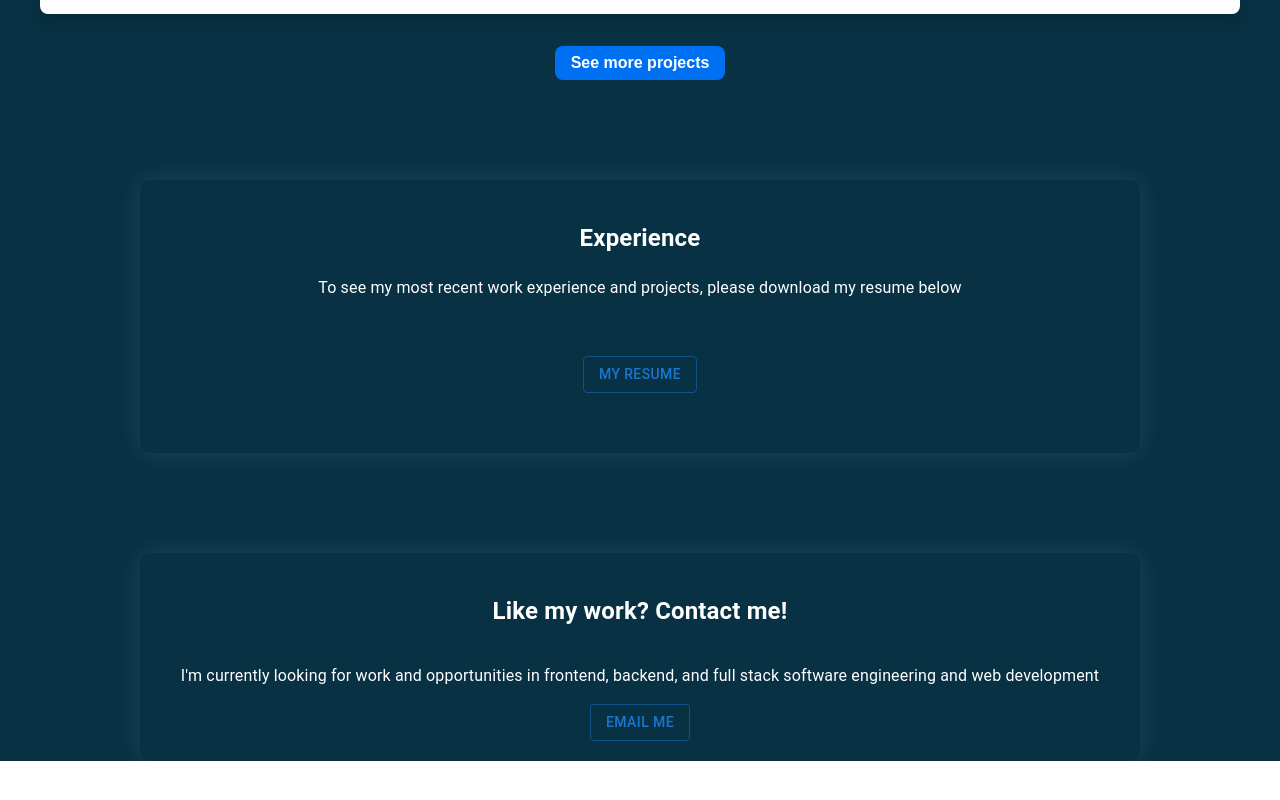
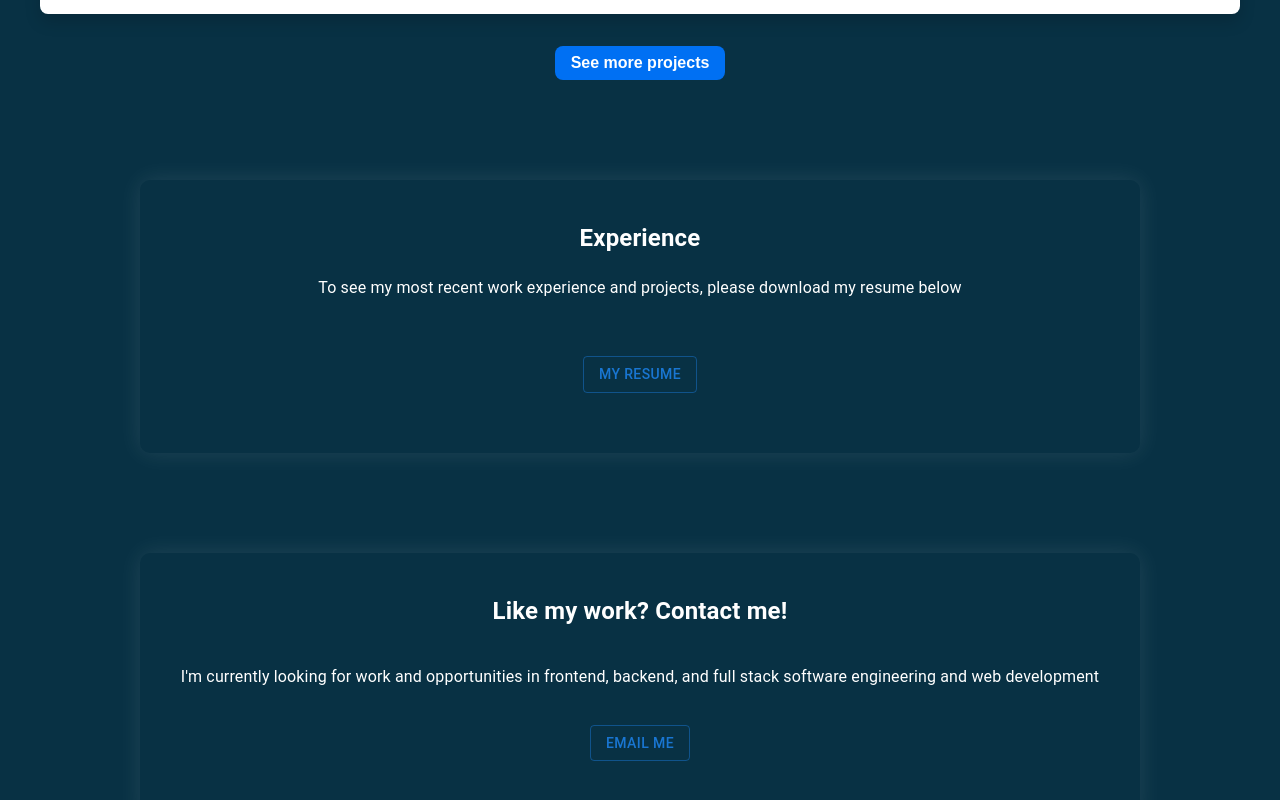
Before and after one commit to Bombbilly14/portfolio-site, a React (Create React App) app in the folder portfolio_site_client/: page / in a window 1280 px wide. Shown: the part 3371-4171 px from the top of the page. Before the commit the page ends 4147 px from the top, so only its background shows below. Built offline with nearby package versions, Linux system fonts and the light colour scheme.

Commit message:
accidentally pushed an error :(, fixed margin on bottom and style of contact card to match experience card

```diff
--- a/portfolio_site_client/src/Contact.js
+++ b/portfolio_site_client/src/Contact.js
@@ -1,16 +1,18 @@
 import React from 'react';
 import ContactForm from './ContactForm'
-import './styles/contact.css'
+import './styles/experience.css'
 
 function Contact() {
 
   return (
-    <div className="contact-div">
-      <h2>Like my work? Contact me!</h2>
+    <div className="experience-card">
+      <h2 className="experience-text">Like my work? Contact me!</h2>
       <p id="contact">
         I'm currently looking for work and opportunities in frontend, backend, and full stack software engineering and web development
       </p>
+      <div className="experience-resume">
       <ContactForm buttonText="Email Me" />
+      </div>
     </div>
   );
 }
--- a/portfolio_site_client/src/Main.js
+++ b/portfolio_site_client/src/Main.js
@@ -4,10 +4,11 @@ import Experience from './Experience'
 import Projects from './Projects'
 import Contact from './Contact'
 import Header from './Header'
+import './styles/main.css'
 
 function Main() {
   return (
-    <div>
+    <div className='main-container'>
         <Header />
         <AboutMe />
         <Projects />
--- a/portfolio_site_client/src/styles/contact.css
+++ b/portfolio_site_client/src/styles/contact.css
@@ -1,5 +1,4 @@
-.contact-div {
-    padding-top: 100px;
+/* .contact-div {
     display: flex;
     flex-direction: column;
     justify-content: center;
@@ -9,7 +8,8 @@
     padding: 20px;
     max-width: 1000px;
     margin: 0 auto;
-    margin-top: 100px;
-    margin-bottom: 15px;
+    margin-top: 100px
 
 }
+
+ */
--- /dev/null
+++ b/portfolio_site_client/src/styles/main.css
@@ -0,0 +1,3 @@
+.main-container {
+    padding-bottom: 15px;
+}
```
